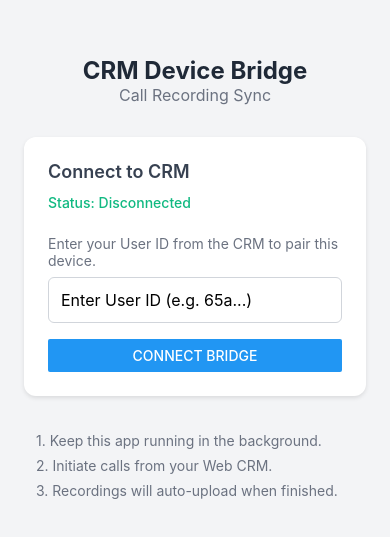
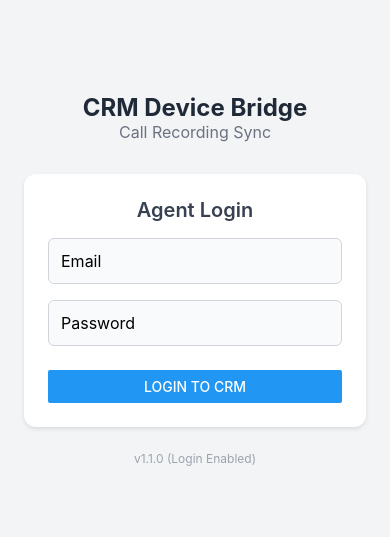
Before and after one commit to dilshadbvoc-ui/Dad-Mobile, a React Native app: screen / in a window 390 px wide. Shown: the part 135-672 px from the top of the page. Built offline with nearby package versions, Linux system fonts and the light colour scheme.

Commit message:
feat: implement mobile login screen with backend integration

```diff
--- a/App.tsx
+++ b/App.tsx
@@ -9,28 +9,76 @@ import {
   View,
   Button,
   TextInput,
-  Alert
+  Alert,
+  ActivityIndicator,
+  TouchableOpacity
 } from 'react-native';
+import axios from 'axios';
+import { deviceBridge } from './DeviceBridge';
 
-import { deviceBridge } from './DeviceBridge';
+// Reuse the server URL from DeviceBridge or define it centrally
+const SERVER_URL = 'https://dad-backend.onrender.com';
 
 function App() {
   const isDarkMode = useColorScheme() === 'dark';
-  // Hardcoded for demo - ideally this comes from a Login Screen
-  const [userId, setUserId] = useState('');
+
+  const [email, setEmail] = useState('');
+  const [password, setPassword] = useState('');
+  const [isLoading, setIsLoading] = useState(false);
+  const [isLoggedIn, setIsLoggedIn] = useState(false);
+  const [userInfo, setUserInfo] = useState<any>(null);
   const [status, setStatus] = useState('Disconnected');
 
-  const handleConnect = async () => {
-    if (!userId) {
-      Alert.alert('Error', 'Please enter your User ID');
+  const handleLogin = async () => {
+    if (!email || !password) {
+      Alert.alert('Error', 'Please enter both email and password');
       return;
     }
+
+    setIsLoading(true);
+    try {
+      const response = await axios.post(`${SERVER_URL}/api/auth/login`, {
+        email,
+        password
+      });
+
+      const user = response.data.user || response.data; // Adjust based on actual API response structure
+
+      if (user && (user.id || user._id)) {
+        setUserInfo(user);
+        setIsLoggedIn(true);
+        setStatus('Initializing...');
+
+        // Auto-connect bridge
+        const userId = user.id || user._id;
         try {
           await deviceBridge.init(userId);
           setStatus('Connected & Listening');
-    } catch (e: any) {
-      Alert.alert('Connection Failed', e.message || 'Unknown error');
+        } catch (bridgeError: any) {
+          setStatus('Connection Failed');
+          Alert.alert('Bridge Error', bridgeError.message);
         }
+
+      } else {
+        Alert.alert('Login Failed', 'Invalid response from server');
+      }
+
+    } catch (error: any) {
+      console.error('Login error:', error);
+      const msg = error.response?.data?.message || error.message || 'Login failed';
+      Alert.alert('Error', msg);
+    } finally {
+      setIsLoading(false);
+    }
+  };
+
+  const handleLogout = () => {
+    setIsLoggedIn(false);
+    setUserInfo(null);
+    setEmail('');
+    setPassword('');
+    setStatus('Disconnected');
+    // deviceBridge.disconnect(); // If you implement a disconnect method
   };
 
   return (
@@ -47,36 +95,68 @@ function App() {
           <Text style={styles.subtitle}>Call Recording Sync</Text>
         </View>
 
+        {!isLoggedIn ? (
           <View style={styles.card}>
-          <Text style={styles.label}>Connect to CRM</Text>
-          <Text style={styles.status}>Status: {status}</Text>
-
-          <Text style={styles.instruction}>
-            Enter your User ID from the CRM to pair this device.
-          </Text>
+            <Text style={styles.label}>Agent Login</Text>
 
             <TextInput
               style={styles.input}
-            placeholder="Enter User ID (e.g. 65a...)"
-            value={userId}
-            onChangeText={setUserId}
+              placeholder="Email"
+              value={email}
+              onChangeText={setEmail}
+              autoCapitalize="none"
+              keyboardType="email-address"
             />
 
+            <TextInput
+              style={styles.input}
+              placeholder="Password"
+              value={password}
+              onChangeText={setPassword}
+              secureTextEntry
+            />
+
+            <View style={styles.buttonContainer}>
+              {isLoading ? (
+                <ActivityIndicator size="small" color="#0000ff" />
+              ) : (
                 <Button
-            title="Connect Bridge"
-            onPress={handleConnect}
+                  title="Login to CRM"
+                  onPress={handleLogin}
+                />
+              )}
+            </View>
+          </View>
+        ) : (
+          <View style={styles.card}>
+            <Text style={styles.label}>Welcome, {userInfo?.firstName || 'User'}</Text>
+            <Text style={[styles.status, { color: status.includes('Connected') ? '#10B981' : '#EF4444' }]}>
+              Status: {status}
+            </Text>
+
+            <View style={styles.info}>
+              <Text style={styles.infoText}>ID: {userInfo?.userId || userInfo?.id}</Text>
+              <Text style={styles.infoText}>Role: {userInfo?.role}</Text>
+            </View>
+
+            <View style={styles.divider} />
+
+            <Text style={styles.instruction}>
+              App is active in background.
+              Calls initiated from CRM will appear here.
+            </Text>
+
+            <Button
+              title="Logout"
+              onPress={handleLogout}
+              color="#EF4444"
             />
           </View>
+        )}
 
         <View style={styles.info}>
-          <Text style={styles.infoText}>
-            1. Keep this app running in the background.
-          </Text>
-          <Text style={styles.infoText}>
-            2. Initiate calls from your Web CRM.
-          </Text>
-          <Text style={styles.infoText}>
-            3. Recordings will auto-upload when finished.
+          <Text style={styles.footerText}>
+            v1.1.0 (Login Enabled)
           </Text>
         </View>
 
@@ -120,21 +200,23 @@ const styles = StyleSheet.create({
     marginBottom: 24,
   },
   label: {
-    fontSize: 18,
+    fontSize: 20,
     fontWeight: '600',
-    marginBottom: 12,
+    marginBottom: 16,
     color: '#374151',
+    textAlign: 'center'
   },
   status: {
-    fontSize: 14,
-    color: '#10B981',
-    fontWeight: '500',
-    marginBottom: 24,
+    fontSize: 16,
+    fontWeight: '600',
+    marginBottom: 16,
+    textAlign: 'center'
   },
   instruction: {
     fontSize: 14,
     color: '#6B7280',
-    marginBottom: 8,
+    marginBottom: 24,
+    textAlign: 'center'
   },
   input: {
     borderWidth: 1,
@@ -143,14 +225,28 @@ const styles = StyleSheet.create({
     padding: 12,
     marginBottom: 16,
     fontSize: 16,
+    backgroundColor: '#F9FAFB'
+  },
+  buttonContainer: {
+    marginTop: 8
   },
   info: {
-    padding: 12,
+    marginBottom: 16
   },
   infoText: {
     fontSize: 14,
-    color: '#6B7280',
-    marginBottom: 8,
+    color: '#4B5563',
+    marginBottom: 4,
+  },
+  divider: {
+    height: 1,
+    backgroundColor: '#E5E7EB',
+    marginVertical: 16
+  },
+  footerText: {
+    textAlign: 'center',
+    color: '#9CA3AF',
+    fontSize: 12
   }
 });
 
```
Lines whose indentation alone changed are shown as unchanged.
